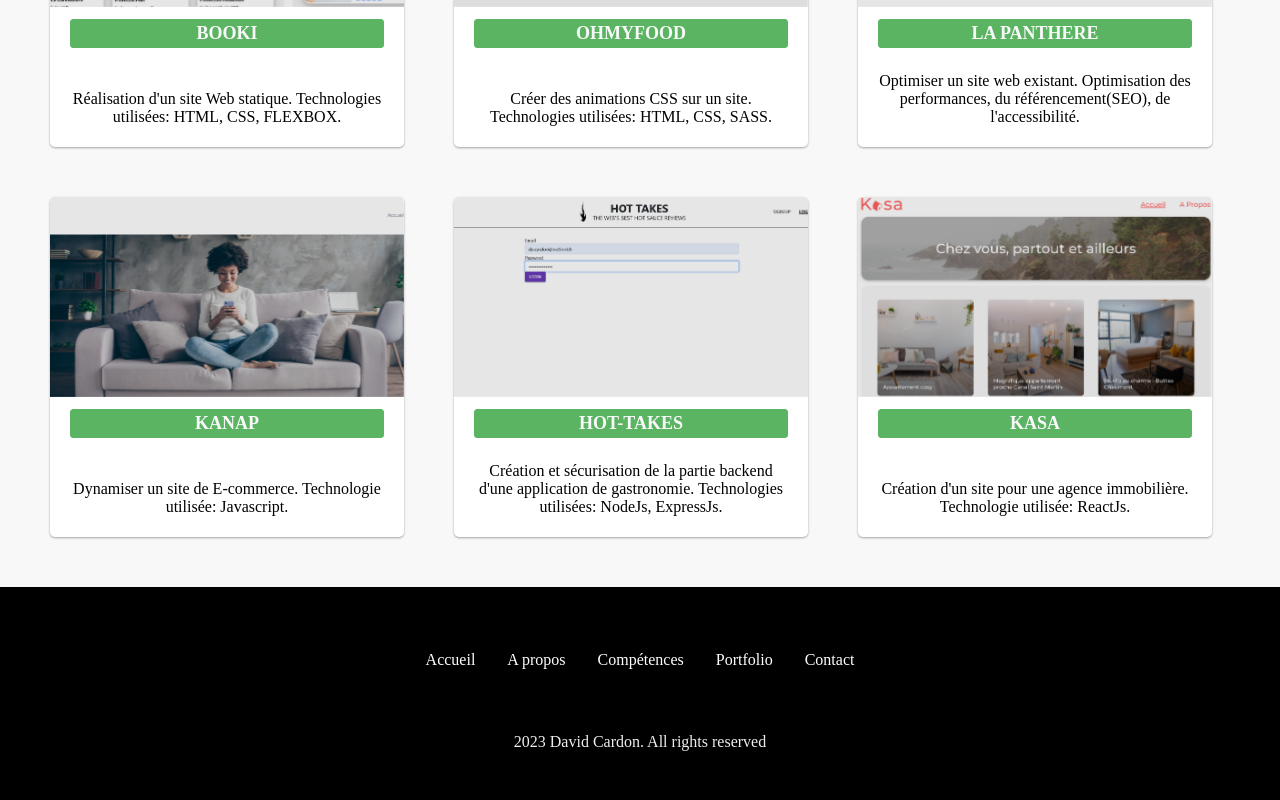
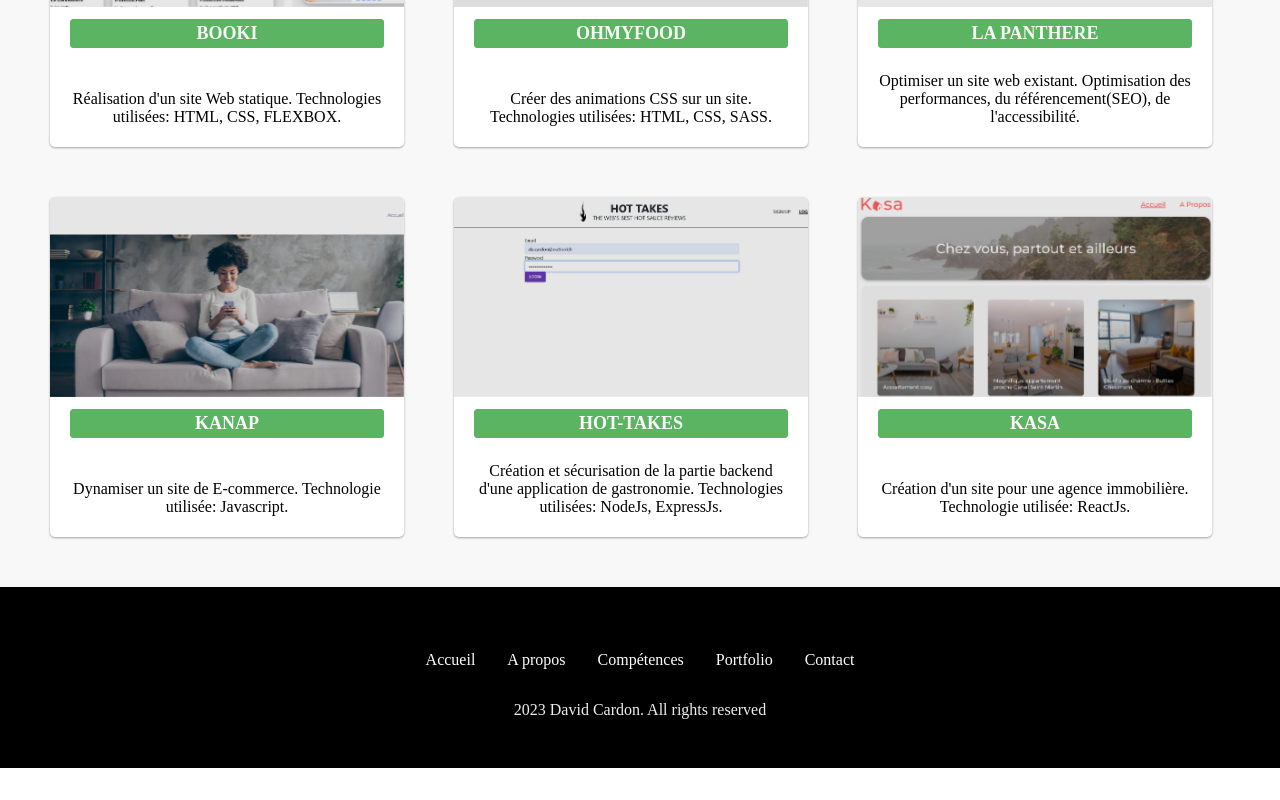
Before and after one commit to davidotch/portfolio, a React (Create React App) app: page / in a window 1280 px wide. Shown: the part 3128-3928 px from the top of the page. After the commit the page ends 3896 px from the top, so only its background shows below. Built offline with nearby package versions, Linux system fonts and the light colour scheme; a web font is replaced by a local one.

Commit message:
fix padding-top _bottom

```diff
--- a/src/sass/components/_footer.scss
+++ b/src/sass/components/_footer.scss
@@ -24,10 +24,6 @@
     }
     &_bottom {
         text-align: center;
-        padding-top: 3rem;
+        padding-top: 1rem;
     }
-    &_line {
-        margin-bottom: 1rem;
-    }
-
 }
```
